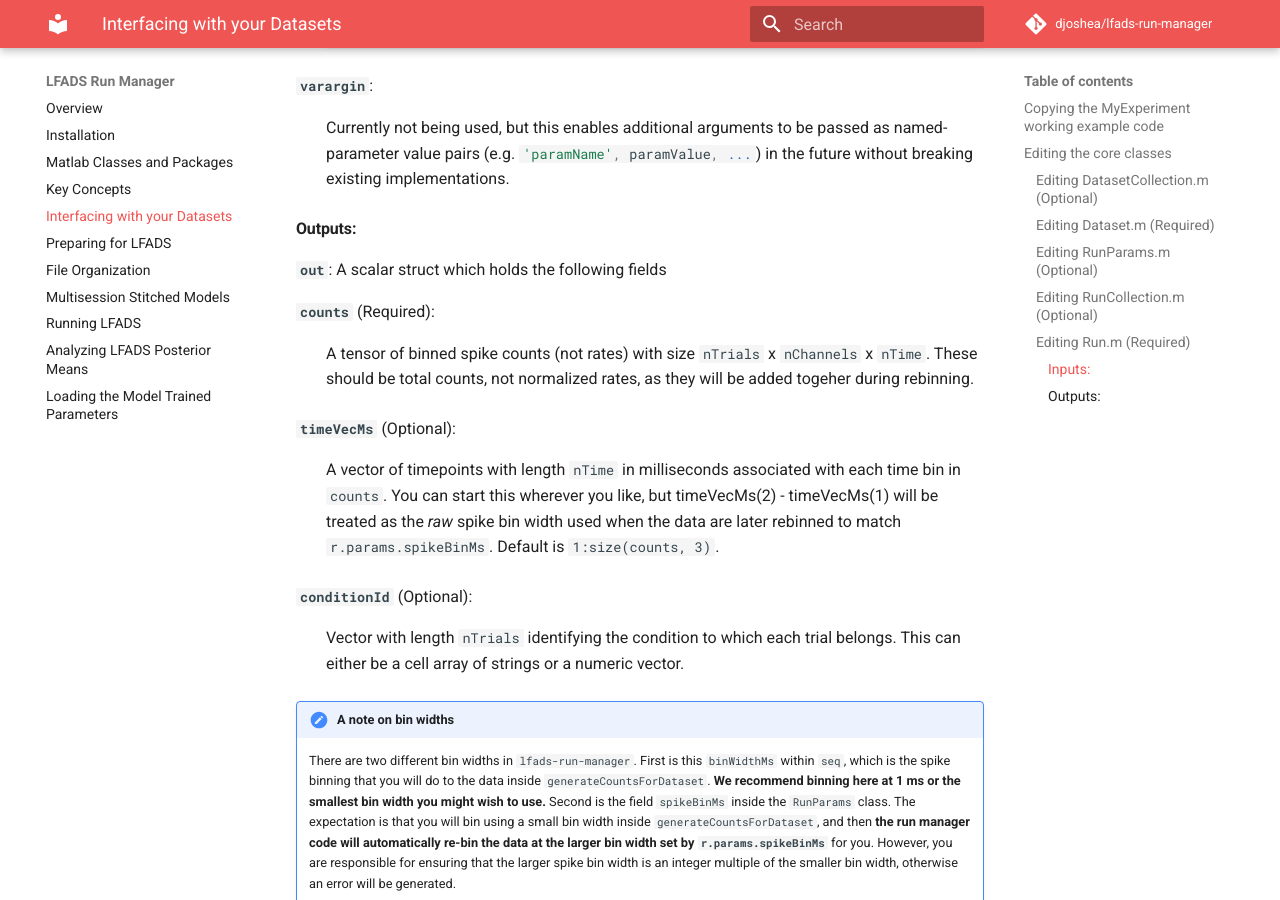
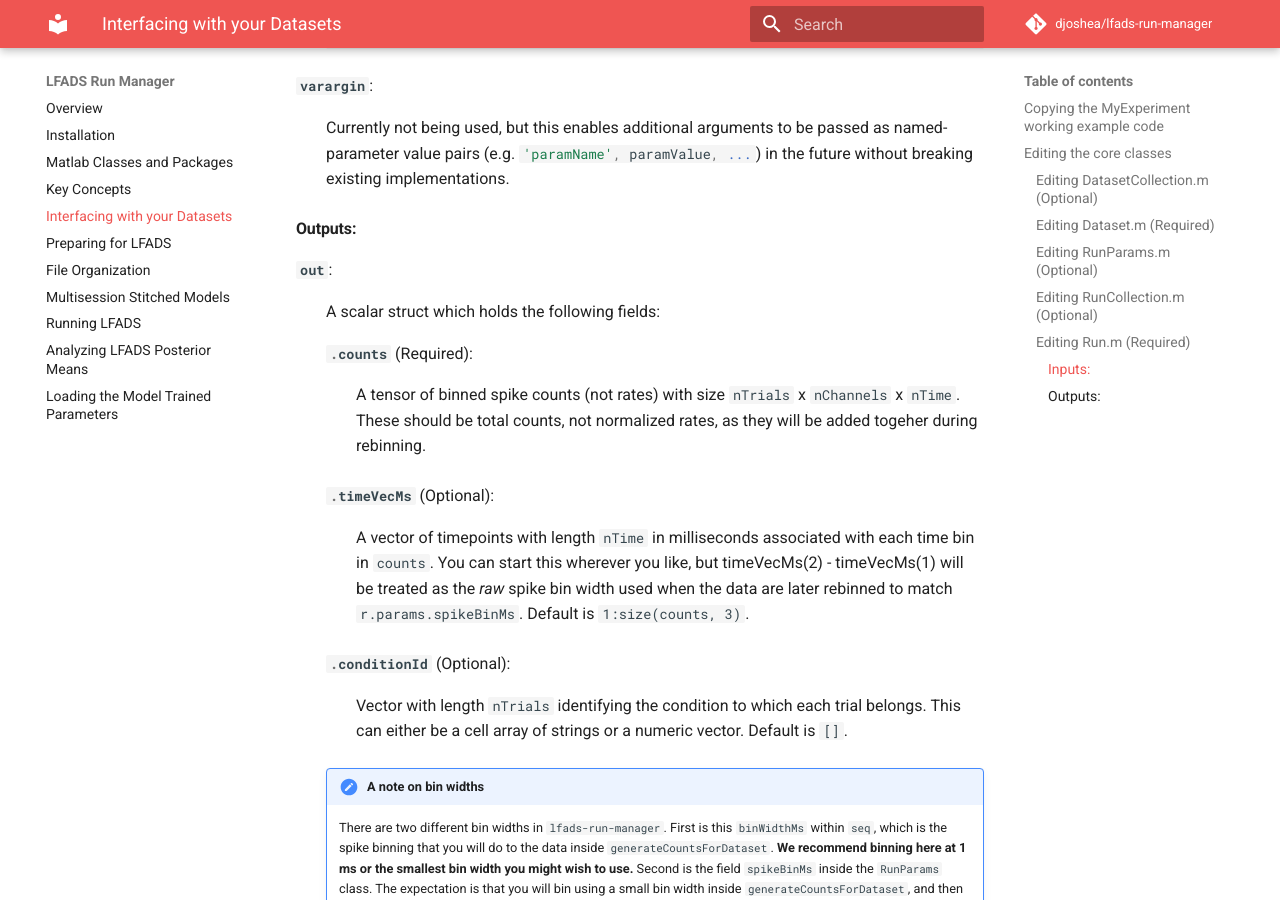
Before and after one commit to lfads/lfads-run-manager, an MkDocs documentation site: the page built from docs/adapting.md, in a window 1280 px wide and 900 px high, scrolled down 5602 px. Built offline with MkDocs 1.6.1 and Material for MkDocs 9.7.7, drawn with Linux system fonts in a browser that asks for light colours; comment, search, counter and statistics services are not loaded; old or Windows-style settings are respelled for this version of MkDocs.

Commit message:
Updating documentation of generateCountsForDataset

```diff
--- a/docs/adapting.md
+++ b/docs/adapting.md
@@ -190,16 +190,17 @@ Here, `r` refers to the `MyExperiment.Run` instance. It may be particularly help
 
 #### Outputs:
 
-**`out`**: A scalar struct which holds the following fields
+**`out`**:
+: A scalar struct which holds the following fields:
 
-**`counts`** (Required):
-: A tensor of binned spike counts (not rates) with size `nTrials` x `nChannels` x `nTime`. These should be total counts, not normalized rates, as they will be added togeher during rebinning.
+    **`:::matlab .counts`** (Required):
+    : A tensor of binned spike counts (not rates) with size `nTrials` x `nChannels` x `nTime`. These should be total counts, not normalized rates, as they will be added togeher during rebinning.
 
-**`timeVecMs`** (Optional):
-: A vector of timepoints with length `nTime` in milliseconds associated with each time bin in `counts`. You can start this wherever you like, but timeVecMs(2) - timeVecMs(1) will be treated as the _raw_ spike bin width used when the data are later rebinned to match `r.params.spikeBinMs`. Default is `1:size(counts, 3)`.
+    **`:::matlab .timeVecMs`** (Optional):
+    : A vector of timepoints with length `nTime` in milliseconds associated with each time bin in `counts`. You can start this wherever you like, but timeVecMs(2) - timeVecMs(1) will be treated as the _raw_ spike bin width used when the data are later rebinned to match `r.params.spikeBinMs`. Default is `1:size(counts, 3)`.
 
-**`conditionId`** (Optional):
-: Vector with length `nTrials` identifying the condition to which each trial belongs. This can either be a cell array of strings or a numeric vector.
+    **`:::matlab .conditionId`** (Optional):
+    : Vector with length `nTrials` identifying the condition to which each trial belongs. This can either be a cell array of strings or a numeric vector. Default is `[]`.
 
-!!! note "A note on bin widths"
-    There are two different bin widths in `lfads-run-manager`. First is this `binWidthMs` within `seq`, which is the spike binning that you will do to the data inside `generateCountsForDataset`. **We recommend binning here at 1 ms or the smallest bin width you might wish to use.** Second is the field `spikeBinMs` inside the `RunParams` class. The expectation is that you will bin using a small bin width inside `generateCountsForDataset`, and then **the run manager code will automatically re-bin the data at the larger bin width set by `r.params.spikeBinMs`** for you. However, you are responsible for ensuring that the larger spike bin width is an integer multiple of the smaller bin width, otherwise an error will be generated.
+    !!! note "A note on bin widths"
+        There are two different bin widths in `lfads-run-manager`. First is this `binWidthMs` within `seq`, which is the spike binning that you will do to the data inside `generateCountsForDataset`. **We recommend binning here at 1 ms or the smallest bin width you might wish to use.** Second is the field `spikeBinMs` inside the `RunParams` class. The expectation is that you will bin using a small bin width inside `generateCountsForDataset`, and then **the run manager code will automatically re-bin the data at the larger bin width set by `r.params.spikeBinMs`** for you. However, you are responsible for ensuring that the larger spike bin width is an integer multiple of the smaller bin width, otherwise an error will be generated.
```
